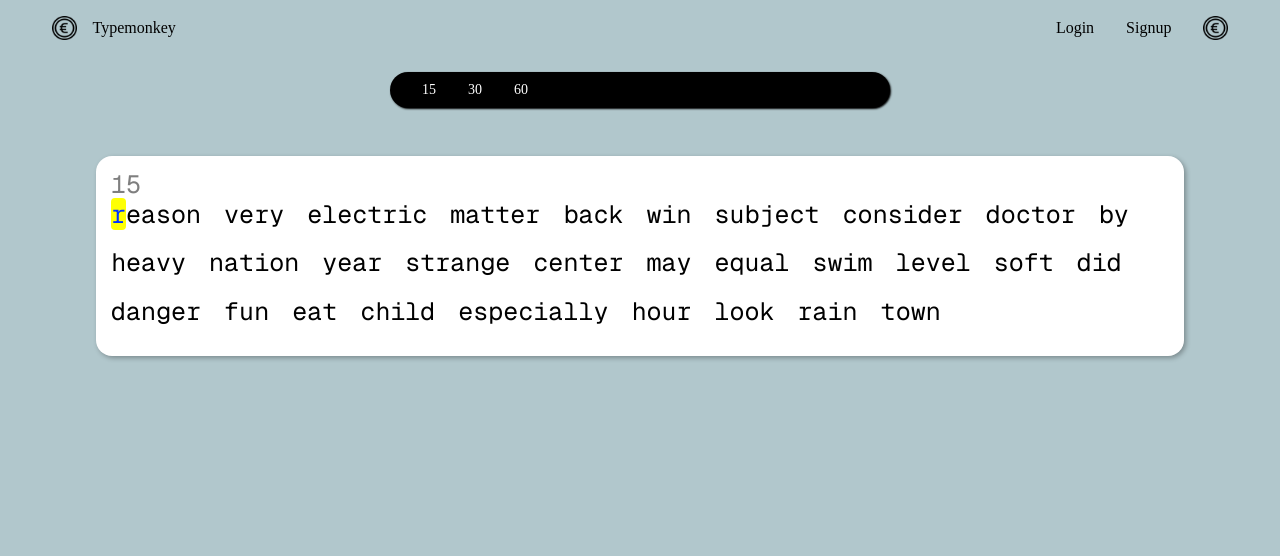
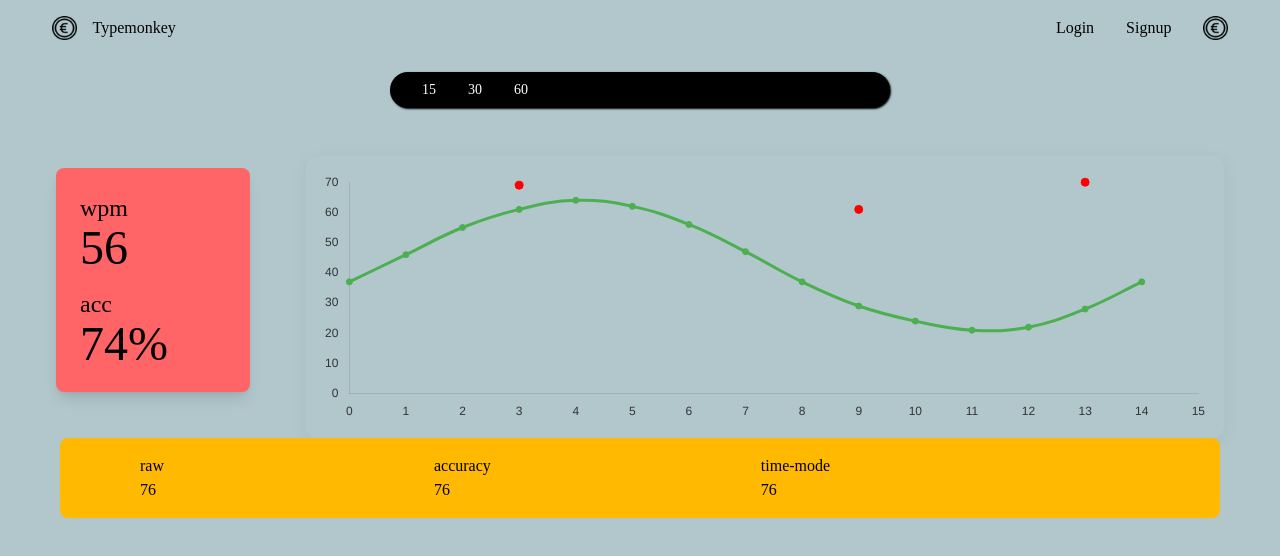
Before and after one commit to Mat-hew-24/typing-test-app, a Next.js app: page / in a window 1280 px wide. Shown: the top 556 px of the page. Built offline with nearby package versions, Linux system fonts and the light colour scheme.

Commit message:
styled chart

```diff
--- /dev/null
+++ b/app/components/chart.module.css
@@ -0,0 +1,36 @@
+.mainBox {
+  width: 100%;
+  /* max-width: 700px; */
+  margin: 0 auto;
+  padding: 1rem;
+  background: transparent;
+  border-radius: 12px;
+  box-shadow: 0 4px 20px rgba(0, 0, 0, 0.05);
+}
+
+.subBox {
+  position: relative;
+  height: 250px;
+  width: 100%;
+}
+
+.canvas {
+  width: 100% !important;
+  height: 100% !important;
+}
+
+.tooltipBox {
+  position: absolute;
+  background: rgb(180, 114, 114);
+  border: 1px solid #ccc;
+  border-radius: 6px;
+  padding: 6px 10px;
+  font-size: 14px;
+  pointer-events: none;
+  box-shadow: 0 2px 8px rgba(0, 0, 0, 0.1);
+  transform: translate(-50%, 0); /* horizontally center, show below cursor */
+  transition: opacity 0.2s ease, top 0.05s ease, left 0.05s ease;
+  z-index: 10;
+  opacity: 0;
+  font-family: var(--font-geist-mono);
+}
--- a/app/components/chart.tsx
+++ b/app/components/chart.tsx
@@ -1,30 +1,72 @@
-'use client';
+"use client";
 
-import { useEffect, useRef } from 'react';
-import Chart from 'chart.js/auto';
+import { useEffect, useRef } from "react";
+import Chart from "chart.js/auto";
+import styles from "./chart.module.css";
 
-export default function LineChart({time}:{time:number[]}) {
+export default function LineChart({ time }: { time: number[] }) {
   const canvasRef = useRef<HTMLCanvasElement | null>(null);
   const chartRef = useRef<Chart | null>(null);
+  const tooltipRef = useRef<HTMLDivElement | null>(null);
 
   useEffect(() => {
     if (!canvasRef.current) return;
+
+    // Create custom tooltip element if not already present
+    let tooltipEl = tooltipRef.current;
+    if (!tooltipEl) {
+      tooltipEl = document.createElement("div");
+      tooltipEl.className = styles.tooltipBox;
+      canvasRef.current.parentNode?.appendChild(tooltipEl);
+      tooltipRef.current = tooltipEl;
+    }
 
     if (chartRef.current) {
       chartRef.current.destroy();
     }
 
     chartRef.current = new Chart(canvasRef.current, {
-      type: 'line',
+      type: "line",
       data: {
         labels: time,
         datasets: [
           {
-            label: 'Views',
-            data: [1,2,3,4,5,6,7,30, 45, 60, 40, 80],
-            borderColor: '#116611',
-            backgroundColor: 'rgba(17,102,16,0.1)',
-            fill: true,
+            label: "Views",
+            data: [37, 46, 55, 61, 64, 62, 56, 47, 37, 29, 24, 21, 22, 28, 37],
+            borderColor: "#4CAF50",
+            backgroundColor: "rgba(76, 175, 80, 0.1)",
+            fill: false,
+            tension: 0.4,
+            pointRadius: 3,
+            pointBackgroundColor: "#4CAF50",
+            pointBorderColor: "#4CAF50",
+          },
+          {
+            label: "Important Points",
+            data: [
+              null,
+              null,
+              null,
+              69,
+              null,
+              null,
+              null,
+              null,
+              null,
+              61,
+              null,
+              null,
+              null,
+              70,
+              null,
+            ],
+            borderColor: "rgba(0,0,0,0)",
+            backgroundColor: "rgba(255,0,0,0.5)",
+            pointBackgroundColor: "red",
+            pointBorderColor: "red",
+            pointRadius: 4,
+            type: "line",
+            fill: false,
             tension: 0,
           },
         ],
@@ -34,24 +76,66 @@ export default function LineChart({time}:{time:number[]}) {
         maintainAspectRatio: false,
         plugins: {
           legend: { display: false },
+          tooltip: {
+            enabled: false, // Disable default
+            external: function (context) {
+              const { chart, tooltip } = context;
+              const tooltipEl = tooltipRef.current;
+              if (!tooltipEl) return;
+
+              if (tooltip.opacity === 0) {
+                tooltipEl.style.opacity = "0";
+                return;
+              }
+
+              const point = tooltip.dataPoints?.[0];
+              if (!point) return;
+
+              // Set tooltip content
+              tooltipEl.innerHTML = `
+    <div><strong>${point.dataset.label}</strong></div>
+    <div>Value: ${point.formattedValue}</div>
+    <div>Index: ${point.dataIndex}</div>
+  `;
+
+              // Use tooltip.x and tooltip.y instead of caretX/Y
+              const canvasRect = chart.canvas.getBoundingClientRect();
+              const mouseX = window.scrollX + tooltip.x;
+              const mouseY = window.scrollY + tooltip.y;
+
+              tooltipEl.style.left = `${mouseX}px`;
+              tooltipEl.style.top = `${mouseY + 40}px`; // just 10px below the cursor
+              tooltipEl.style.opacity = "1";
+            },
+          },
         },
         scales: {
-          x: { beginAtZero: true,ticks:{color:"#000000"},grid:{color:"rgba(0,0,0,0.2)"} },
-          y: { beginAtZero: true,ticks:{color:"#000000"},grid:{color:"rgba(0,0,0,0.2)"} },
+          x: {
+            ticks: { color: "#333", font: { size: 12 } },
+            grid: { display: false },
+          },
+          y: {
+            beginAtZero: true,
+            ticks: { color: "#333", font: { size: 12 } },
+            grid: { display: false },
+          },
         },
       },
     });
 
     return () => {
       chartRef.current?.destroy();
+      tooltipRef.current?.remove();
+      tooltipRef.current = null;
     };
-  },[time]);
+  }, [time]);
 
   return (
-    <div className="flex-1">
-      <div className="relative w-full h-[250px]">
-        <canvas ref={canvasRef} className="w-full h-full" />
+    <div className={styles.mainBox}>
+      <div className={styles.subBox}>
+        <canvas ref={canvasRef} className={styles.canvas} />
+        {/* Tooltip is injected dynamically */}
       </div>
     </div>
-  )
+  );
 }
--- a/app/components/typingBox.tsx
+++ b/app/components/typingBox.tsx
@@ -12,6 +12,8 @@ function getRandomString(len: number) {
     return wordList[i];
   }).join(" ");
 }
+
+let arrayOfTime: number[] = [];
 
 const targetText = getRandomString(30);
 type TypingBoxProp = {
@@ -55,6 +57,7 @@ export default function TypingBox({
     ) {
       const duration = Date.now() - wordStartTime.current;
       console.log("Word typed in", duration, "ms");
+      arrayOfTime.push(duration);
       wordStartTime.current = null;
     }
 
@@ -64,6 +67,9 @@ export default function TypingBox({
   useEffect(() => {
     if (userInput) {
       setTimeRunner(true);
+    }
+    if (userInput.length === targetText.length) {
+      console.log("Word times:", arrayOfTime);
     }
   }, [userInput]);
   useEffect(() => {
--- a/app/page.tsx
+++ b/app/page.tsx
@@ -10,13 +10,15 @@ import Results from "./components/results";
 import Statbar from "./components/statbar";
 
 export default function Home() {
-  const [time,setTime] = useState([0,1,2,3,4,5,6,7,8,9,10,11,12,13,14,15]); //data part
-  const [isValid,setIsValid]= useState(false); //loader process status
-  const [hideNav,setHideNav]=useState(true); //nav visibility
-  const [isToggle,setIsToggle]=useState(true); //chart->box box->chart
-  const [timeVal,setTimeVal]=useState(15); //value of timer
-  const [timeRunner,setTimeRunner]=useState(false); //timer running status
-  const [loader,setLoader]=useState(false); //loading initiation
+  const [time, setTime] = useState([
+    0, 1, 2, 3, 4, 5, 6, 7, 8, 9, 10, 11, 12, 13, 14, 15,
+  ]); //data part
+  const [isValid, setIsValid] = useState(false); //loader process status
+  const [hideNav, setHideNav] = useState(true); //nav visibility
+  const [isToggle, setIsToggle] = useState(false); //chart->box box->chart
+  const [timeVal, setTimeVal] = useState(15); //value of timer
+  const [timeRunner, setTimeRunner] = useState(false); //timer running status
+  const [loader, setLoader] = useState(false); //loading initiation
 
   function changeTime(x: number) {
     const newTime = [];
@@ -27,8 +29,8 @@ export default function Home() {
   }
 
   //First time loading into the site
-  useEffect(()=>{
-    const timeval = setTimeout(()=>{
+  useEffect(() => {
+    const timeval = setTimeout(() => {
       setIsValid(true);
       setHideNav(false);
     }, 1000);
@@ -40,17 +42,22 @@ export default function Home() {
 
   return (
     <>
-    {!hideNav && <Navbar/>}
+      {!hideNav && <Navbar />}
 
       {
         <div className="flex flex-col items-center">
+          {isValid && (
+            <Bar
+              loader={loader}
+              changeTime={changeTime}
+              setTimeVal={setTimeVal}
+              setIsToggle={setIsToggle}
+              setTimeRunner={setTimeRunner}
+              setLoader={setLoader}
+            />
+          )}
 
-      {isValid && <Bar loader={loader} changeTime={changeTime}
-       setTimeVal={setTimeVal} setIsToggle={setIsToggle}
-        setTimeRunner={setTimeRunner} setLoader={setLoader} />}
-
-      {!isToggle && !loader &&
-        (
+          {!isToggle && !loader && (
             <>
               <div className="flex w-full max-w-[1200px] gap-4 px-4">
                 <div className="w-[300px]">
@@ -60,26 +67,27 @@ export default function Home() {
               </div>
               <Statbar />
             </>
-        )
-      }
-
-
+          )}
         </div>
       }
 
-    {!isValid && <>
-    <Loading/>
-    </>}
+      {!isValid && (
+        <>
+          <Loading />
+        </>
+      )}
 
       <div className="flex justify-center">
-
-        {isToggle && isValid && !loader && <TypingBox
-        timeVal={timeVal} setTimeRunner={setTimeRunner}
-        timeRunner={timeRunner} setTimeVal={setTimeVal}
+        {isToggle && isValid && !loader && (
+          <TypingBox
+            timeVal={timeVal}
+            setTimeRunner={setTimeRunner}
+            timeRunner={timeRunner}
+            setTimeVal={setTimeVal}
             setIsToggle={setIsToggle}
-        />}
-
+          />
+        )}
       </div>
     </>
-  )
+  );
 }
```
Lines whose indentation alone changed are shown as unchanged.
